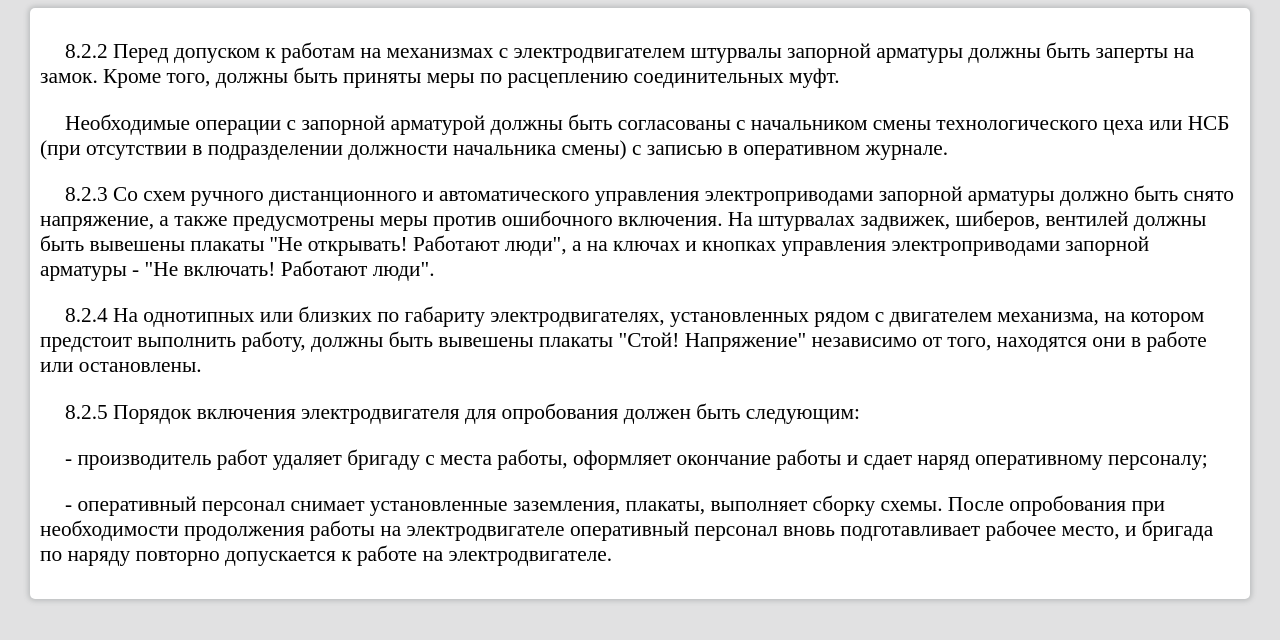
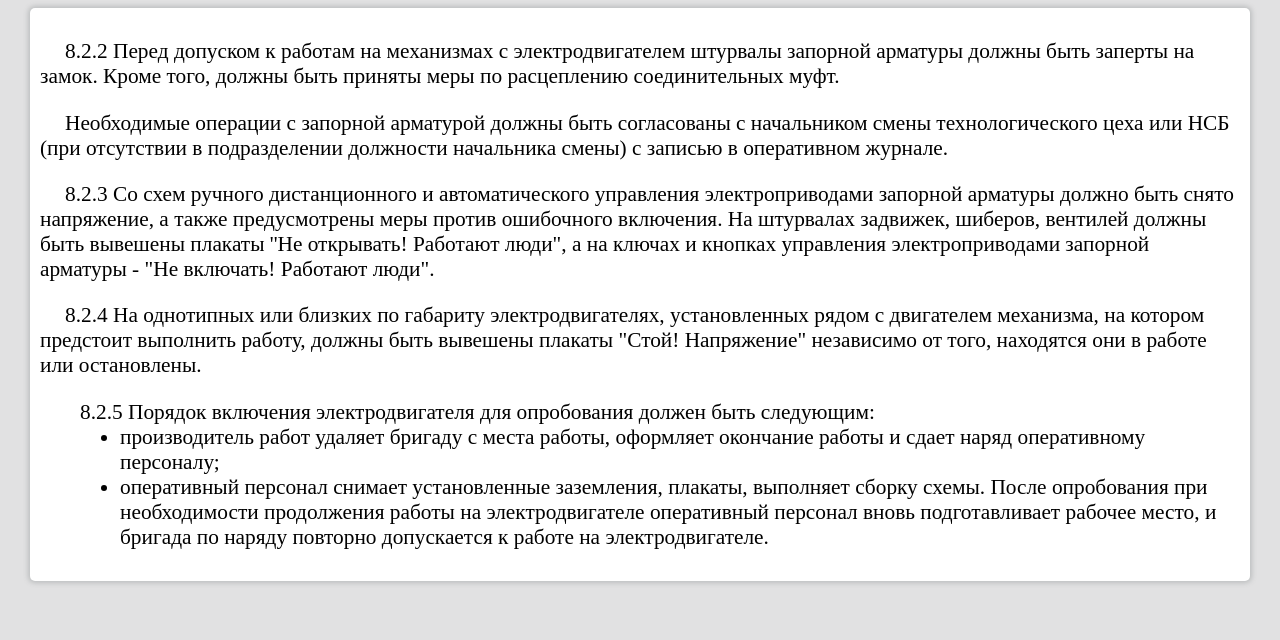
Before and after one commit to VadimPinyagin/exams, a plain HTML site: page pages/all_exams/sottoro_ottoro/ohrana_truda/pages_ohrana_truda/3.html in a window 1280 px wide. Drawn offline with Linux system fonts and the light colour scheme.

Commit message:
Исправляет список 3 вопрос ОТ

```diff
--- a/pages/all_exams/sottoro_ottoro/ohrana_truda/pages_ohrana_truda/3.html
+++ b/pages/all_exams/sottoro_ottoro/ohrana_truda/pages_ohrana_truda/3.html
@@ -9,8 +9,11 @@
     <p>Необходимые операции с запорной арматурой должны быть согласованы с начальником смены технологического цеха или НСБ (при отсутствии в подразделении должности начальника смены) с записью в оперативном журнале.</p>
     <p>8.2.3 Со схем ручного дистанционного и автоматического управления электроприводами запорной арматуры должно быть снято напряжение, а также предусмотрены меры против ошибочного включения. На штурвалах задвижек, шиберов, вентилей должны быть вывешены плакаты ''Не открывать! Работают люди", а на ключах и кнопках управления электроприводами запорной арматуры - "Не включать! Работают люди".</p>
     <p>8.2.4 На однотипных или близких по габариту электродвигателях, установленных рядом с двигателем механизма, на котором предстоит выполнить работу, должны быть вывешены плакаты "Стой! Напряжение" независимо от того, находятся они в работе или остановлены.</p>
-    <p>8.2.5 Порядок включения электродвигателя для опробования должен быть следующим:</p>
-    <p>- производитель работ удаляет бригаду с места работы, оформляет окончание работы и сдает наряд оперативному персоналу;</p>
-    <p>- оперативный персонал снимает установленные заземления, плакаты, выполняет сборку схемы. После опробования при необходимости продолжения работы на электродвигателе оперативный персонал вновь подготавливает рабочее место, и бригада по наряду повторно допускается к работе на электродвигателе.</p>
+    <ul>8.2.5 Порядок включения электродвигателя для опробования должен быть следующим:
+    <li>производитель работ удаляет бригаду с места работы, оформляет окончание работы и сдает наряд оперативному персоналу;</li>
+    <li>оперативный персонал снимает установленные заземления, плакаты, выполняет сборку схемы. После опробования
+      при необходимости продолжения работы на электродвигателе оперативный персонал вновь подготавливает рабочее место,
+      и бригада по наряду повторно допускается к работе на электродвигателе.</li>
+    </ul>
 	</div>
 </body>
```
